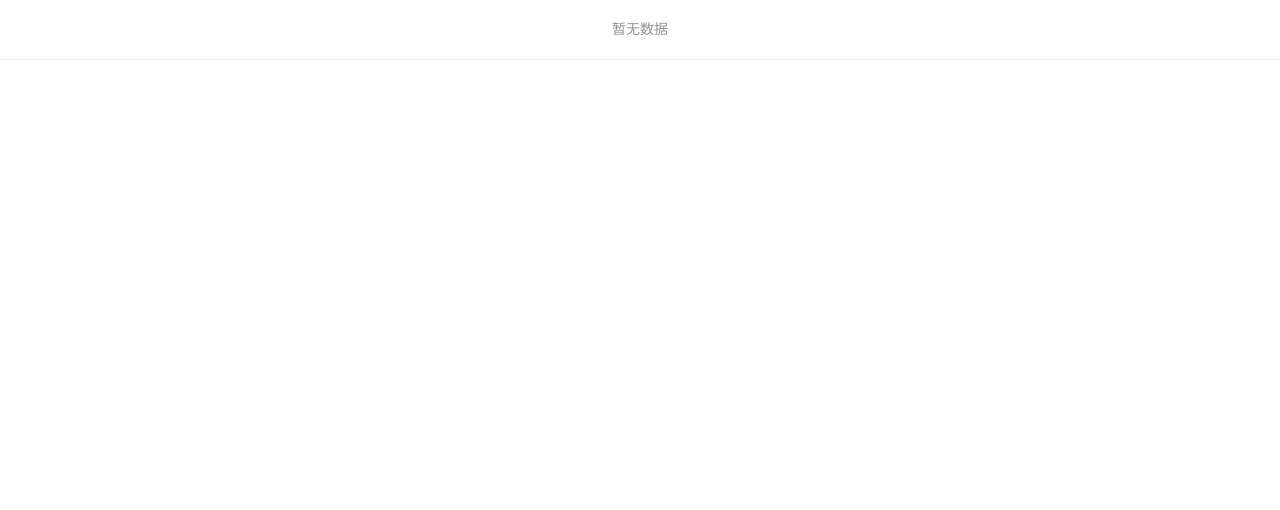
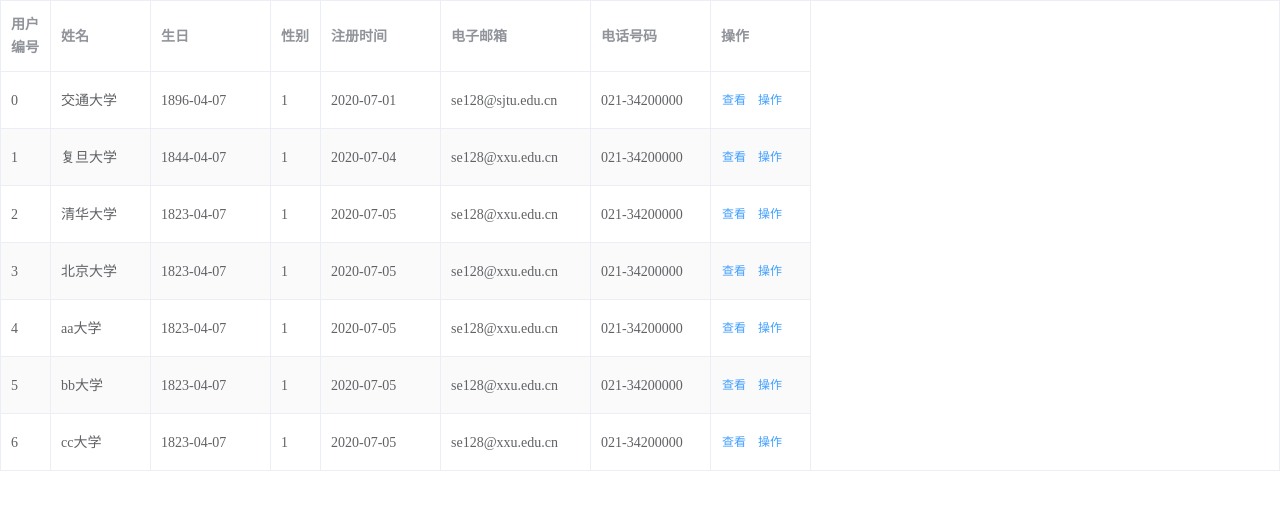
Before and after one commit to TheJunhan/WeIns_F, a Vue app: page /userTable in a window 1280 px wide. Shown: the top 510 px of the page. Built offline with nearby package versions, Linux system fonts and the light colour scheme.

Commit message:
:fire:完成usertable

```diff
--- a/src/components/userTable.vue
+++ b/src/components/userTable.vue
@@ -1,12 +1,125 @@
 <template>
-    <el-table>
-
+    <el-table
+            :data="arr"
+            stripe
+            border>
+        <el-table-column
+                fixed
+                prop="id"
+                label="用户编号"
+                width="50">
+        </el-table-column>
+        <el-table-column
+                prop="name"
+                label="姓名"
+                width="100">
+        </el-table-column>
+        <el-table-column
+                prop="birthday"
+                label="生日"
+                width="120">
+        </el-table-column>
+        <el-table-column
+                prop="sex"
+                label="性别"
+                width="50">
+        </el-table-column>
+        <el-table-column
+                prop="reg_time"
+                label="注册时间"
+                width="120">
+        </el-table-column>
+        <el-table-column
+                prop="email"
+                label="电子邮箱"
+                width="150">
+        </el-table-column>
+        <el-table-column
+                prop="phone"
+                label="电话号码"
+                width="120">
+        </el-table-column>
+        <el-table-column
+                label="操作"
+               width="100">
+            <template slot-scope="scope">
+                <el-button @click="handleClick(scope.row)" type="text" size="small">查看</el-button>
+                <el-button type="text" size="small">操作</el-button>
+            </template>
+        </el-table-column>
     </el-table>
 </template>
 
+
 <script>
     export default {
-        name: "userTable"
+        name: "userTable",
+        methods: {
+            handleClick(row) {
+                console.log(row);
+            }
+        },
+        data(){
+            return{
+                arr:[ {
+                    id: 0,
+                    name: '交通大学',
+                    birthday: '1896-04-07',
+                    sex: 1,
+                    reg_time: '2020-07-01',
+                    email: 'se128@sjtu.edu.cn',
+                    phone: '021-34200000'
+            },  {
+                    id: 1,
+                    name: '复旦大学',
+                    birthday: '1844-04-07',
+                    sex: 1,
+                    reg_time: '2020-07-04',
+                    email: 'se128@xxu.edu.cn',
+                    phone: '021-34200000'
+            },{
+                    id: 2,
+                    name: '清华大学',
+                    birthday: '1823-04-07',
+                    sex: 1,
+                    reg_time: '2020-07-05',
+                    email: 'se128@xxu.edu.cn',
+                    phone: '021-34200000'
+            },{
+                    id: 3,
+                    name: '北京大学',
+                    birthday: '1823-04-07',
+                    sex: 1,
+                    reg_time: '2020-07-05',
+                    email: 'se128@xxu.edu.cn',
+                    phone: '021-34200000'
+                },{
+                    id: 4,
+                    name: 'aa大学',
+                    birthday: '1823-04-07',
+                    sex: 1,
+                    reg_time: '2020-07-05',
+                    email: 'se128@xxu.edu.cn',
+                    phone: '021-34200000'
+                },{
+                    id: 5,
+                    name: 'bb大学',
+                    birthday: '1823-04-07',
+                    sex: 1,
+                    reg_time: '2020-07-05',
+                    email: 'se128@xxu.edu.cn',
+                    phone: '021-34200000'
+                },{
+                    id: 6,
+                    name: 'cc大学',
+                    birthday: '1823-04-07',
+                    sex: 1,
+                    reg_time: '2020-07-05',
+                    email: 'se128@xxu.edu.cn',
+                    phone: '021-34200000'
+                }]
+            }
+        }
     }
 </script>
 
```
